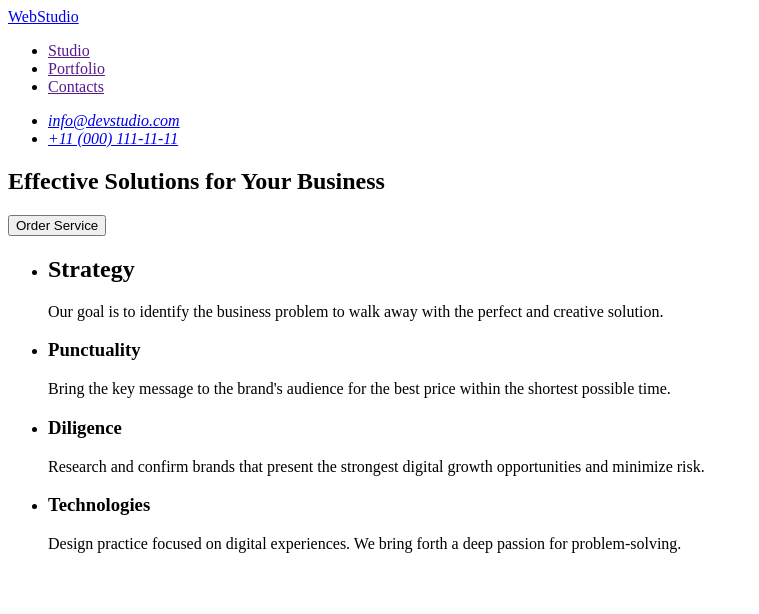
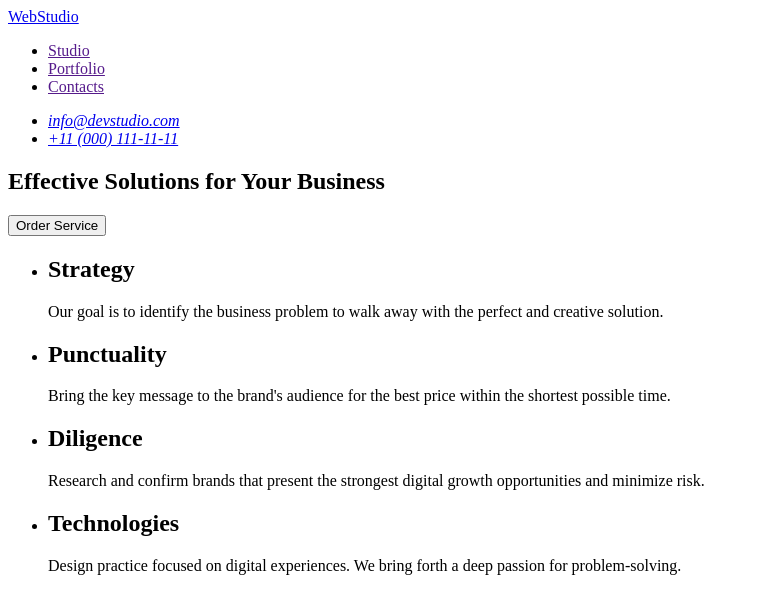
Before and after one commit to shanepai-14/goit-markup-hw-01, a plain HTML site: page index.html in a window 1280 px wide. Shown: the whole page, without its empty margins (0-759 px from the left). Drawn offline with Linux system fonts and the light colour scheme.

Commit message:
Update index.html

```diff
--- a/index.html
+++ b/index.html
@@ -37,21 +37,21 @@
             </p>
           </li>
           <li>
-            <h3>Punctuality</h3>
+            <h2>Punctuality</h2>
             <p>
               Bring the key message to the brand's audience for the best price
               within the shortest possible time.
             </p>
           </li>
           <li>
-            <h3>Diligence</h3>
+            <h2>Diligence</h2>
             <p>
               Research and confirm brands that present the strongest digital
               growth opportunities and minimize risk.
             </p>
           </li>
           <li>
-            <h3>Technologies</h3>
+            <h2>Technologies</h2>
             <p>
               Design practice focused on digital experiences. We bring forth a
               deep passion for problem-solving.
```
